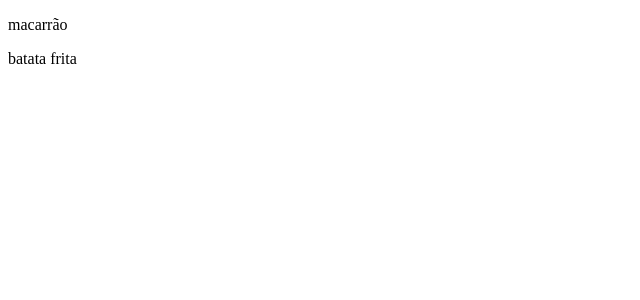
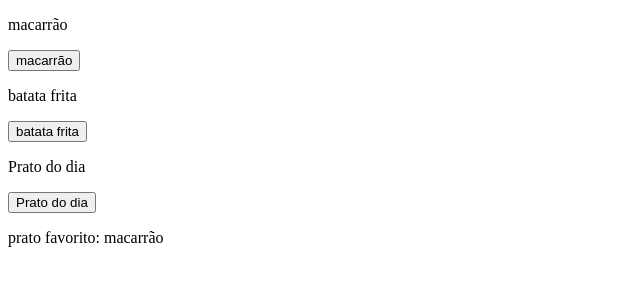
Before and after one commit to gustavoestevesr/my-recipe-book, an Angular app: page / in a window 1280 px wide. Shown: the top 300 px of the page, without its empty margins (0-640 px from the left). Built offline with nearby package versions, Linux system fonts and the light colour scheme.

Commit message:
feat: input and output signal

```diff
--- a/src/app/prato/prato.component.html
+++ b/src/app/prato/prato.component.html
@@ -1 +1,2 @@
 <p>{{ prato() }}</p>
+<button (click)="mudarPrato()">{{ this.prato() }}</button>
--- a/src/app/prato/prato.component.ts
+++ b/src/app/prato/prato.component.ts
@@ -1,4 +1,4 @@
-import { Component, input } from '@angular/core';
+import { Component, input, output } from '@angular/core';
 
 @Component({
   selector: 'app-prato',
@@ -7,5 +7,10 @@ import { Component, input } from '@angular/core';
   styleUrl: './prato.component.scss'
 })
 export class PratoComponent {
-  prato = input.required<string>();
+  prato = input<string>('Prato do dia');
+  pratoMudou = output<string>();
+
+  mudarPrato() {
+    this.pratoMudou.emit(this.prato());
+  }
 }
--- a/src/app/recipe-list/recipe-list.component.html
+++ b/src/app/recipe-list/recipe-list.component.html
@@ -1,2 +1,6 @@
-<app-prato [prato]="'macarrão'"></app-prato>
-<app-prato [prato]="'batata frita'"></app-prato>
+<app-prato [prato]="'macarrão'" (pratoMudou)="capturarPrato($event)"></app-prato>
+<app-prato [prato]="'batata frita'" (pratoMudou)="capturarPrato($event)"></app-prato>
+<app-prato (pratoMudou)="capturarPrato($event)"></app-prato>
+
+
+<p>prato favorito: {{ pratoFavorito }}</p>
--- a/src/app/recipe-list/recipe-list.component.ts
+++ b/src/app/recipe-list/recipe-list.component.ts
@@ -8,5 +8,9 @@ import { PratoComponent } from "../prato/prato.component";
   styleUrl: './recipe-list.component.scss'
 })
 export class RecipeListComponent {
+  pratoFavorito = 'macarrão';
 
+  capturarPrato(prato: string) {
+    this.pratoFavorito = prato;
+  }
 }
```
